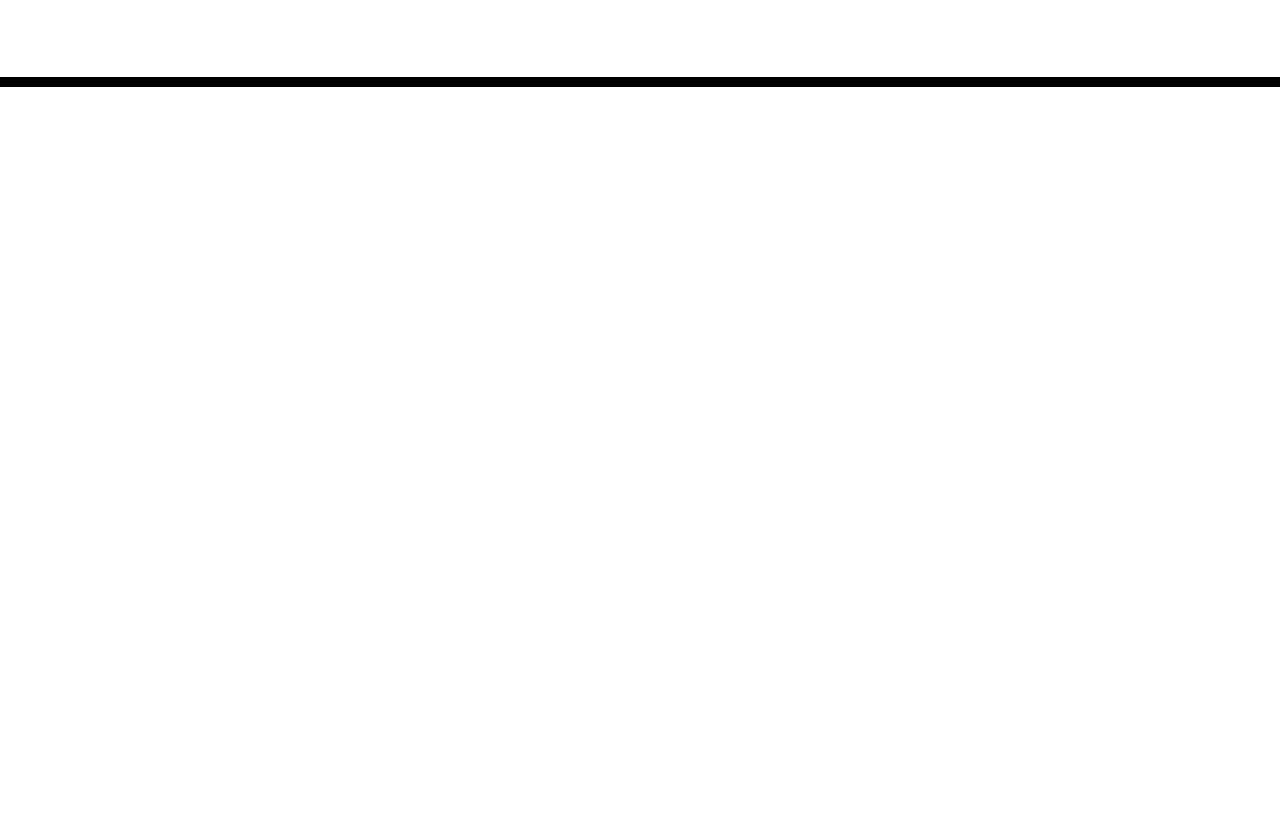
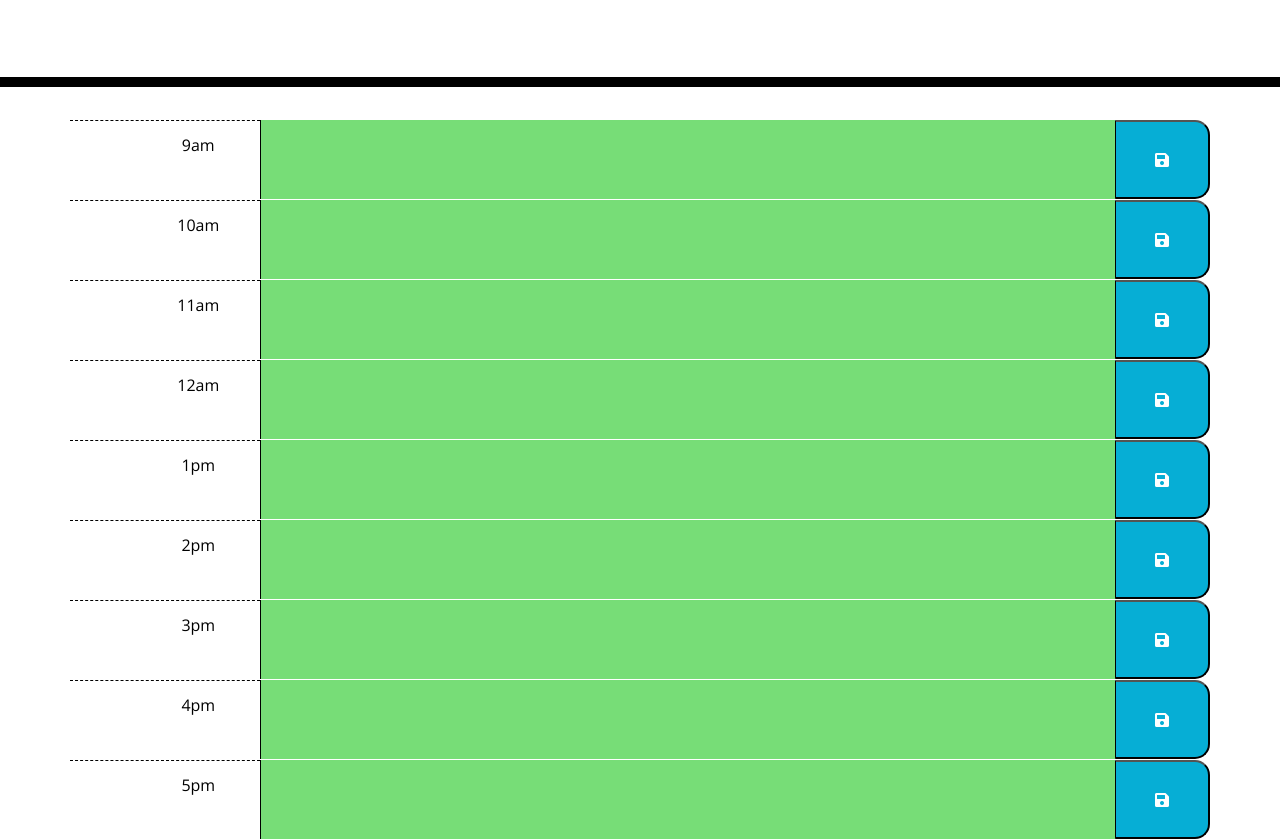
Before and after one commit to Bjornton/05_Work_Day_Scheduler_RobertSeverson, a plain HTML site: page Develop/index.html in a window 1280 px wide. Shown: the part 181-1020 px from the top of the page. Before the commit the page ends 800 px from the top, so only its background shows below. Drawn offline with nearby package versions, Linux system fonts and the light colour scheme; files that its build step writes are made by us from their sources.

Commit message:
Decided to start over and changed strategies. Started with the HTML rather than the javascript this time

```diff
--- a/Develop/index.html
+++ b/Develop/index.html
@@ -28,10 +28,79 @@
       <p class="lead">A simple calendar app for scheduling your work day</p>
       <p id="currentDay" class="lead"></p>
     </header>
-    <div class="container">
-      <!-- Timeblocks go here -->
+    <div class="container main">
+        <div class='row time-block'>
+            <div class="hour col-xs-2 col-sm-2 col-md-2 col-lg-2">
+                9am
+            </div>
+            <textarea class="future col-xs-9 col-sm-9 col-md-9 col-lg-9 description" data-hour='9' id='div9'></textarea>
+            <button class="col-xs-1 col-sm-1 col-md-1 col-lg-1 fas fa-save btn-block saveBtn" id="btn9"></button>
+        </div>
+        <div class='row time-block'>
+            <div class="hour col-xs-2 col-sm-2 col-md-2 col-lg-2">
+                10am
+            </div>
+            <textarea class="future col-xs-9 col-sm-9 col-md-9 col-lg-9 description" data-hour='10' id="div10"></textarea>
+            <button class="col-xs-1 col-sm-1 col-md-1 col-lg-1 fas fa-save btn-block saveBtn" id="btn10"></button>
+
+        </div>
+        <div class='row time-block'>
+            <div class="hour col-xs-2 col-sm-2 col-md-2 col-lg-2">
+                11am
+            </div>
+            <textarea class="future col-xs-9 col-sm-9 col-md-9 col-lg-9 description" data-hour='11' id="div11"></textarea>
+            <button class="col-xs-1 col-sm-1 col-md-1 col-lg-1 fas fa-save btn-block saveBtn" id="btn11"></button>
+
+        </div>
+        <div class='row time-block'>
+            <div class="hour col-xs-2 col-sm-2 col-md-2 col-lg-2">
+                12am
+            </div>
+            <textarea class="future col-xs-9 col-sm-9 col-md-9 col-lg-9 description" data-hour='12' id="div12"></textarea>
+            <button class="col-xs-1 col-sm-1 col-md-1 col-lg-1 fas fa-save btn-block saveBtn" id="btn12"></button>
+
+        </div>
+        <div class='row time-block'>
+            <div class="hour col-xs-2 col-sm-2 col-md-2 col-lg-2">
+                1pm
+            </div>
+            <textarea class="future col-xs-9 col-sm-9 col-md-9 col-lg-9 description" data-hour='13' id="div1"></textarea>
+            <button class="col-xs-1 col-sm-1 col-md-1 col-lg-1 fas fa-save btn-block saveBtn" id="btn1"></button>
+
+        </div>
+        <div class='row time-block'>
+            <div class="hour col-xs-2 col-sm-2 col-md-2 col-lg-2">
+                2pm
+            </div>
+            <textarea class="future col-xs-9 col-sm-9 col-md-9 col-lg-9 description" data-hour='14' id="div2"></textarea>
+            <button class="col-xs-1 col-sm-1 col-md-1 col-lg-1 fas fa-save btn-block saveBtn" id="btn2"></button>
+
+        </div>
+        <div class='row time-block'>
+            <div class="hour col-xs-2 col-sm-2 col-md-2 col-lg-2">
+                3pm
+            </div>
+            <textarea class="future col-xs-9 col-sm-9 col-md-9 col-lg-9 description" data-hour='15' id="div3"></textarea>
+            <button class="col-xs-1 col-sm-1 col-md-1 col-lg-1 fas fa-save btn-block saveBtn" id="btn3"></button>
+
+        </div>
+        <div class='row time-block'>
+            <div class="hour col-xs-2 col-sm-2 col-md-2 col-lg-2">
+                4pm
+            </div>
+            <textarea class="future col-xs-9 col-sm-9 col-md-9 col-lg-9 description" data-hour='16' id="div4"></textarea>
+            <button class="col-xs-1 col-sm-1 col-md-1 col-lg-1 fas fa-save btn-block saveBtn" id="btn4"></button>
+
+        </div>
+        <div class='row time-block'>
+            <div class="hour col-xs-2 col-sm-2 col-md-2 col-lg-2">
+                5pm
+            </div>
+            <textarea class="future col-xs-9 col-sm-9 col-md-9 col-lg-9 description" data-hour='17' id="div5"></textarea>
+            <button class="col-xs-1 col-sm-1 col-md-1 col-lg-1 fas fa-save btn-block saveBtn" id="btn5"></button>
+        </div>
     </div>
-
+    </div>
     <script src="https://cdnjs.cloudflare.com/ajax/libs/jquery/3.2.1/jquery.min.js"></script>
     <script src="https://cdnjs.cloudflare.com/ajax/libs/moment.js/2.24.0/moment.min.js"></script>
   </body>
```
